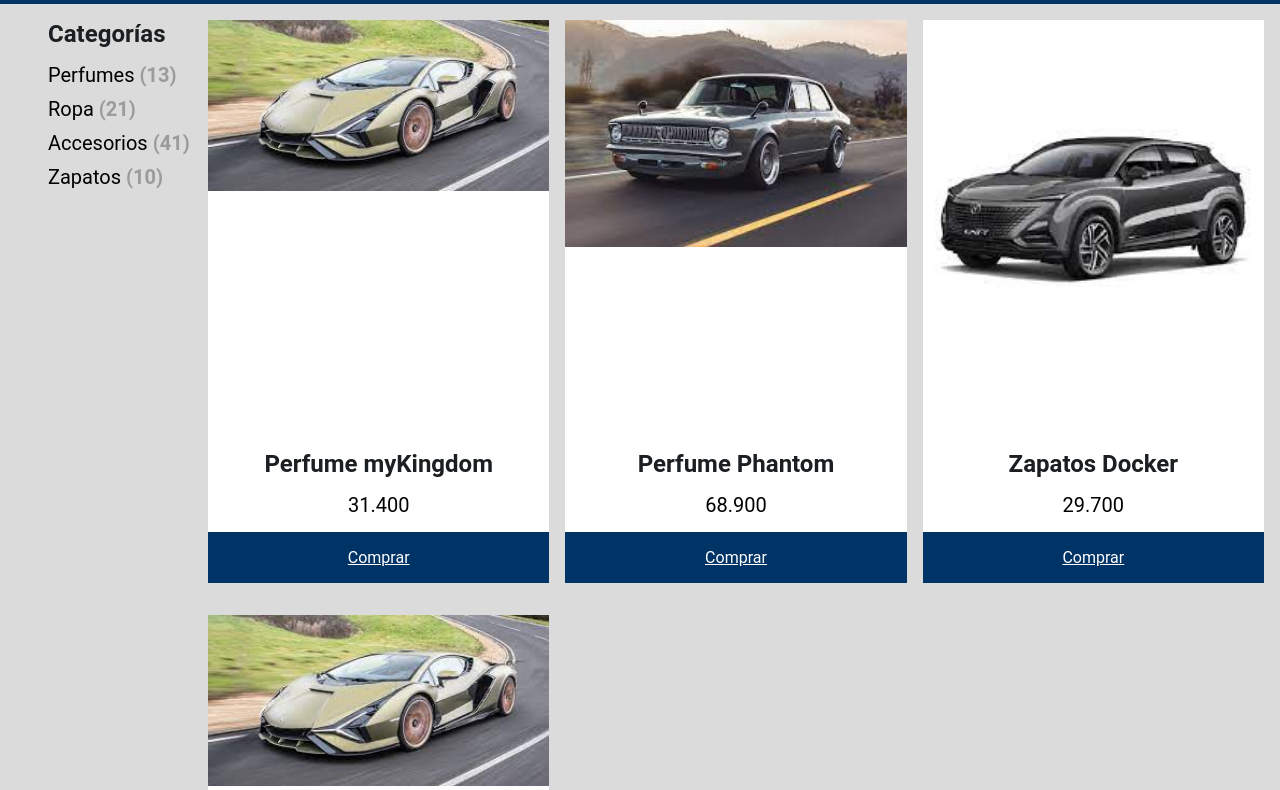
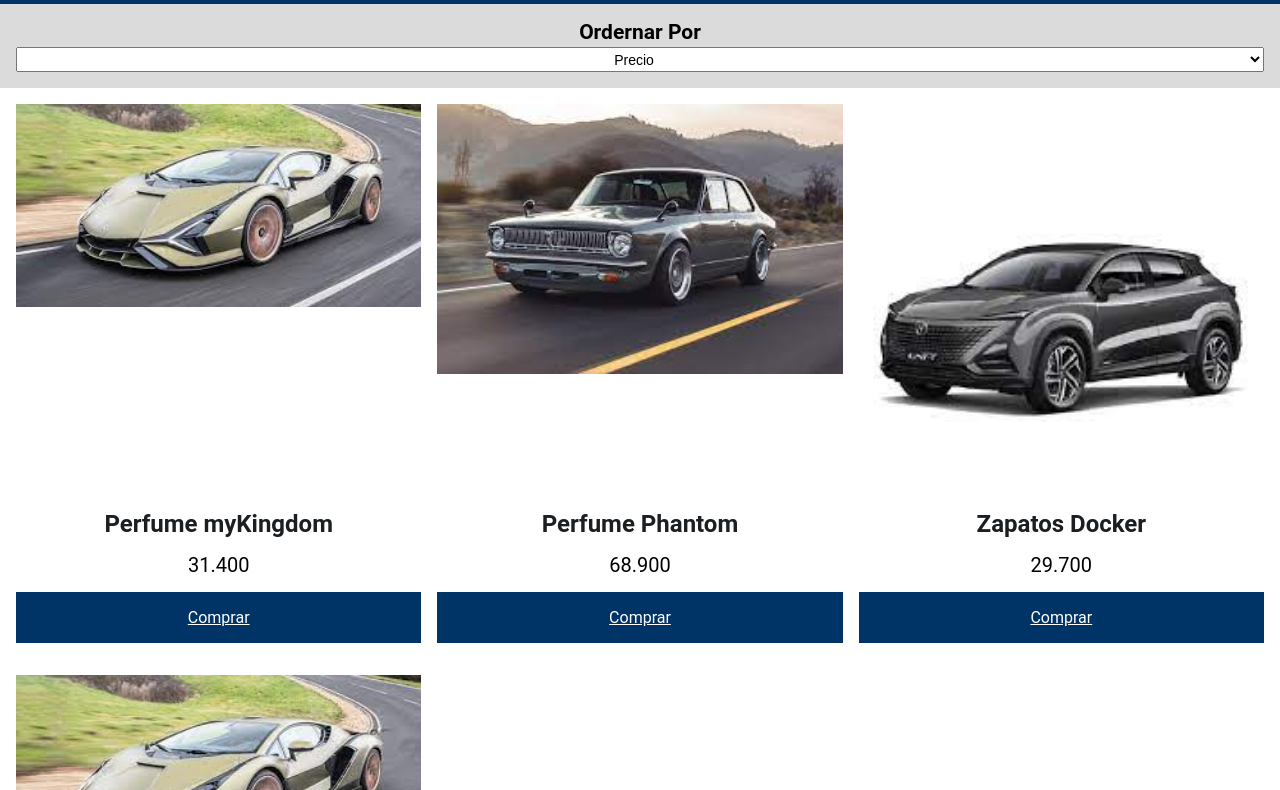
Before and after one commit to chechoguz/Desafio9, a plain HTML site: page index.html in a window 1280 px wide. Shown: the part 64-854 px from the top of the page. Drawn offline with Linux system fonts and the light colour scheme.

Commit message:
nav listo

```diff
--- a/assets/css/estilos.css
+++ b/assets/css/estilos.css
@@ -16,22 +16,58 @@ body {
     font-family: 'Roboto', sans-serif;
 }
 
+.grid-container{
+    display: grid;
+    grid-template-columns: 1fr;
+    grid-template-areas:
+    "header"
+    "nav"
+    "main"
+    "footer";
+    }
+
 header{
     grid-area: header;
     background-color: var(--azul-marino);
     display: flex;
     align-items: center;
     }
+nav{
+        grid-area: nav;
+        background-color: var(--old-silver);
+        display: flex;
+        align-items: center;
+        justify-content:center;
+        font-size: 14px;
+    }
+
+nav select {
+        width: 100%;
+        height: 25px;
+        font-size: 14px;
+        text-align: center;
+    }
+.ordenador {
+        width: 100%;
+        display: flex;
+        flex-direction: column;
+        justify-content: center;
+        align-items: center;
+        padding: 1rem;
+        gap: 0.2rem;
+       }
+
 menu{
     grid-area: menu;
     display: flex;
     flex-direction: column;
     background-color: var(--old-silver);
     padding: 1rem 0 0 3rem;
+    display:none;
     }
 main{
     grid-area: main;
-    background-color: var(--old-silver);
+    background-color: var(--white);
     }
 footer{
     grid-area: footer;
@@ -43,16 +79,7 @@ footer{
 
     }
 
-.grid-container{
-    display: grid;
-    grid-template-columns: auto 85%;
-    grid-template-rows: 1fr 15fr 1fr;
-    grid-template-areas:
-    "header header"
-    "menu main"
-    "footer footer";
-    gap: 0px;
-    }
+
 
 .navbar {
     color: var(--white);
--- a/index.html
+++ b/index.html
@@ -9,14 +9,26 @@
 </head>
 <body class="grid-container">
     <header>
-        <nav class="navbar">
+        <div class="navbar">
             <div lado_izq>
                 <i class="fa-solid fa-car"></i>
                 <span>Electric Cars</span>
             </div>
                 <i class="fa-solid fa-bars"></i>
-        </nav>
+        </div>
     </header>
+
+    <nav>
+        <div class="ordenador">
+            <h2>Ordernar Por</h2>
+                <select>
+                    <option value="" selected disabled>Precio</option>
+                    <option value="opcion1">Mayor a menor</option>
+                    <option value="opcion2">Menor a mayor</option>
+                </select>
+        </div>
+    </nav>
+
     <menu>
         <div class="categories-title">Categorías</div>
             <p>Perfumes <span class="category-count">(13)</span></p>
@@ -70,5 +82,6 @@
     <footer> @miecommerce
 
     </footer>
+
 </body>
 </html>
```
